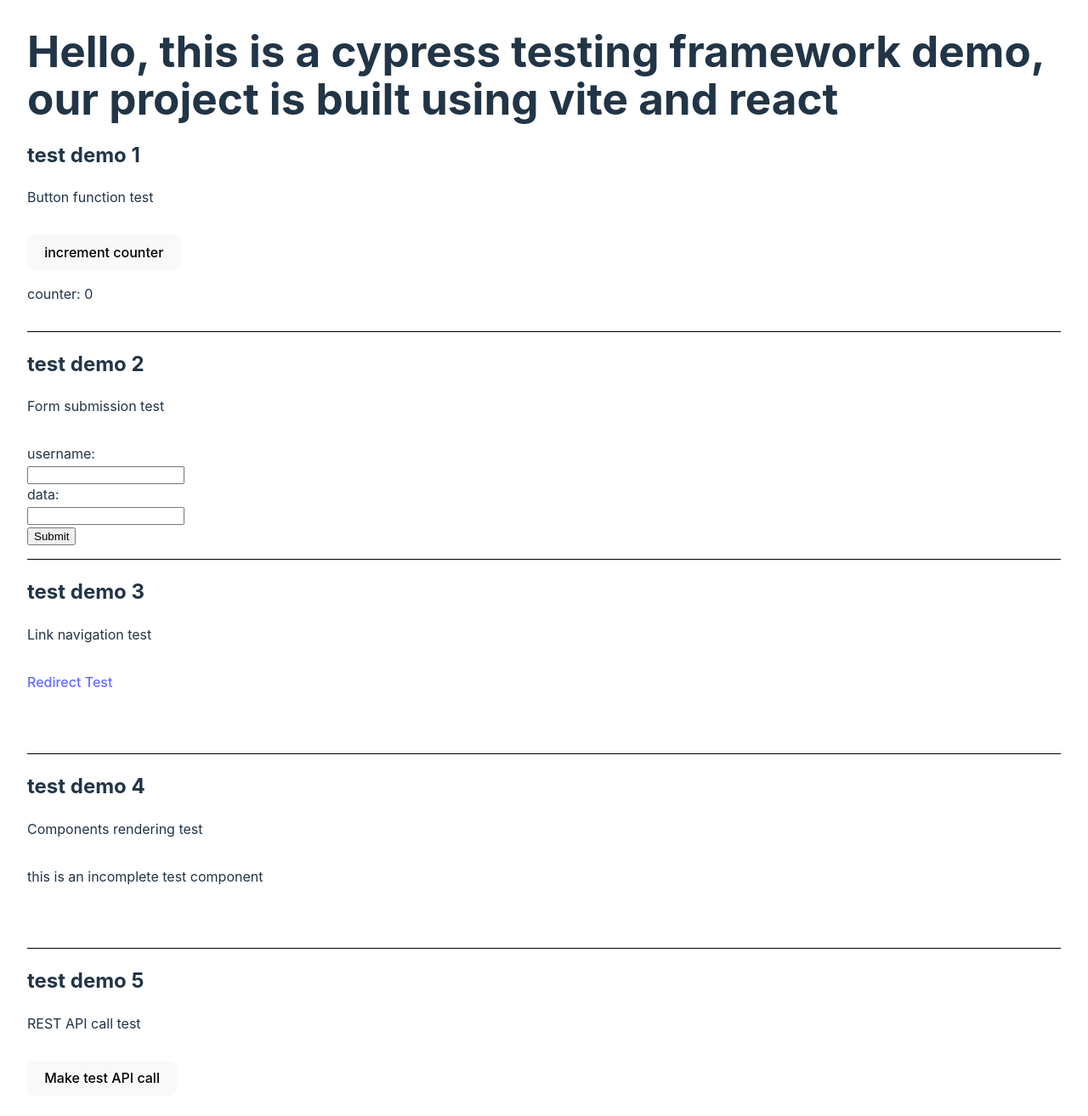
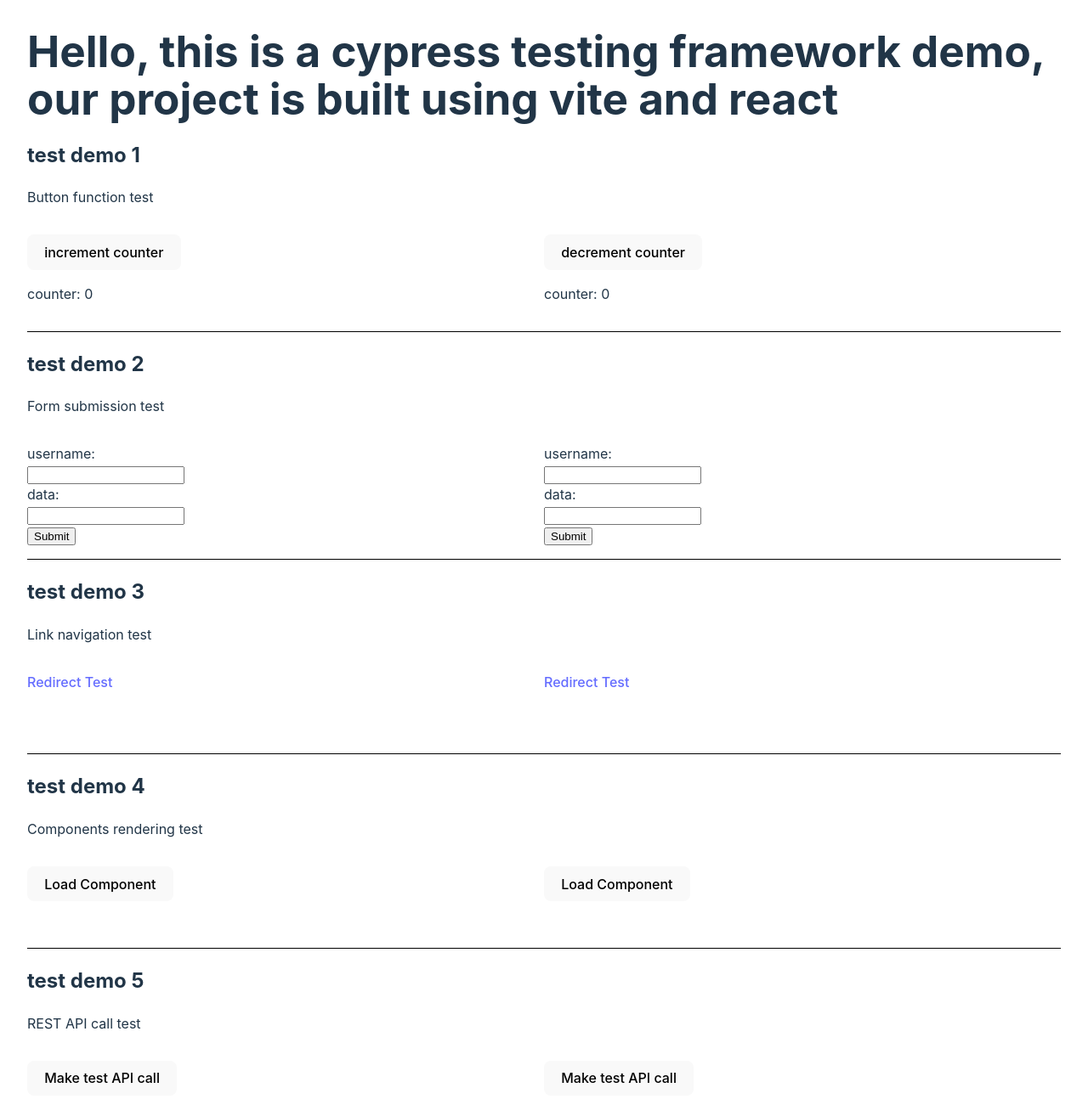
Before and after one commit to LinYu-Ch/CS4320-Cypress_test_demo, a React (Vite) app: page / in a window 1280 px wide. Shown: the top 1314 px of the page at 85% size. Built offline with nearby package versions, Linux system fonts and the light colour scheme.

Commit message:
updated home page with broken code examples

```diff
--- a/src/pages/Home.jsx
+++ b/src/pages/Home.jsx
@@ -4,8 +4,11 @@
 
 
 const Home = () => {
-    const [data, setData] = useState(null);
-    const [error, setError] = useState(null);
+
+    /* Test logic tags display code that should work for the given test,
+    test fail logic contains code that is supposed to be broken in ways
+    developers may commonly forget to check.
+    */
 
     // test one logic
     const [counter, setCounter] = useState(0);
@@ -13,6 +16,15 @@
         let current = counter + 1;
         setCounter(current);
     }
+
+    // test one fail logic
+    const [failCounter, setfailCounter] = useState(0);
+    function decrementCounter() {
+        let current = failCounter - 1;
+        setfailCounter(current);
+    }
+
+    // test two logic
 
     const [submittedData, setSubmittedData] = useState(null);
 
@@ -27,7 +39,35 @@
         setSubmittedData(formObject); // Update the state with form data
     }
 
+    // test two fail logic
+
+    const [failSubmittedData, setFailSubmittedData] = useState(null);
+
+    function formSubmitFail(submit) {
+        submit.preventDefault();
+        // Use the FormData API to capture form inputs
+        const form = submit.target;
+        const formData = new FormData();
+
+        // Convert FormData to an object
+        const formObject = Object.fromEntries(formData.entries());
+        setFailSubmittedData(formObject); // Update the state with form data
+    }
+
+    // test four logic
+    const [isLoaded, setIsLoaded] = useState(false);
+
+    function loadComponent() {
+        if (!isLoaded) {
+            setIsLoaded(true);
+            return;
+        }
+        setIsLoaded(false);
+    }
+
     // test five logic
+    const [data, setData] = useState(null);
+    const [error, setError] = useState(null);
     function makeAPIcall() {
         // Make the API request
         fetch("https://jsonplaceholder.typicode.com/todos/1")
@@ -40,6 +80,23 @@
             .then((data) => setData(data))
             .catch((error) => setError(error));
     };
+
+    // test five fail logic
+    const [failData, setFailData] = useState(null);
+    const [failError, setFailError] = useState(null);
+    function makeBadAPIcall() {
+        // Make the API request
+        fetch("https://jsonplaceholder.typicode.com/todo/1")
+            .then((response) => {
+                if (!response.ok) {
+                    throw new Error("Network response was not ok");
+                }
+                return response.json();
+            })
+            .then((failData) => setFailData(failData))
+            .catch((failError) => setFailError(failError));
+    };
+
 
     return (
         <>
@@ -56,7 +113,8 @@
                         {<p>counter: {counter}</p>}
                     </div>
                     <div className="test-error">
-
+                        <button onClick={decrementCounter}>decrement counter</button>
+                        {<p>counter: {failCounter}</p>}
                     </div>
                 </div>
             </section>
@@ -82,6 +140,19 @@
                     </div>
                     <div className="test-error">
 
+                        <form onSubmit={formSubmitFail}>
+                            <label htmlFor="ffusername">username:</label><br />
+                            <input type="text" id='ffusername' name='ffusername' /><br />
+                            <label htmlFor="ffdata">data:</label><br />
+                            <input type="text" id='ffdata' name='ffdata' /><br />
+                            <input type="submit" value="Submit" />
+                        </form>
+
+                        {failSubmittedData && (<p>
+                            name: {failSubmittedData.ffusername}<br />
+                            data: {failSubmittedData.ffdata}</p>)
+                        }
+
                     </div>
                 </div>
             </section>
@@ -94,7 +165,7 @@
                         <Link to="/TestRoute">Redirect Test</Link>
                     </div>
                     <div className="test-error">
-
+                    <Link to="/TestRout">Redirect Test</Link>
                     </div>
                 </div>
             </section>
@@ -104,10 +175,11 @@
                 <p>Components rendering test</p>
                 <div className="test_container">
                     <div className="test-correct">
-                        <TestComponent />
+                        <button onClick={loadComponent}>Load Component</button>
+                        {isLoaded && <TestComponent />}
                     </div>
                     <div className="test-error">
-
+                            <button>Load Component</button>
                     </div>
                 </div>
             </section>
@@ -122,7 +194,9 @@
                         {data && <p>data: {JSON.stringify(data)}</p>}
                     </div>
                     <div className="test-error">
-
+                        <button onClick={makeBadAPIcall}>Make test API call</button>
+                        {failError && <p>Error: {failError.message}</p>}
+                        {failData && <p>data: {JSON.stringify(failData)}</p>}
                     </div>
                 </div>
             </section>
```
